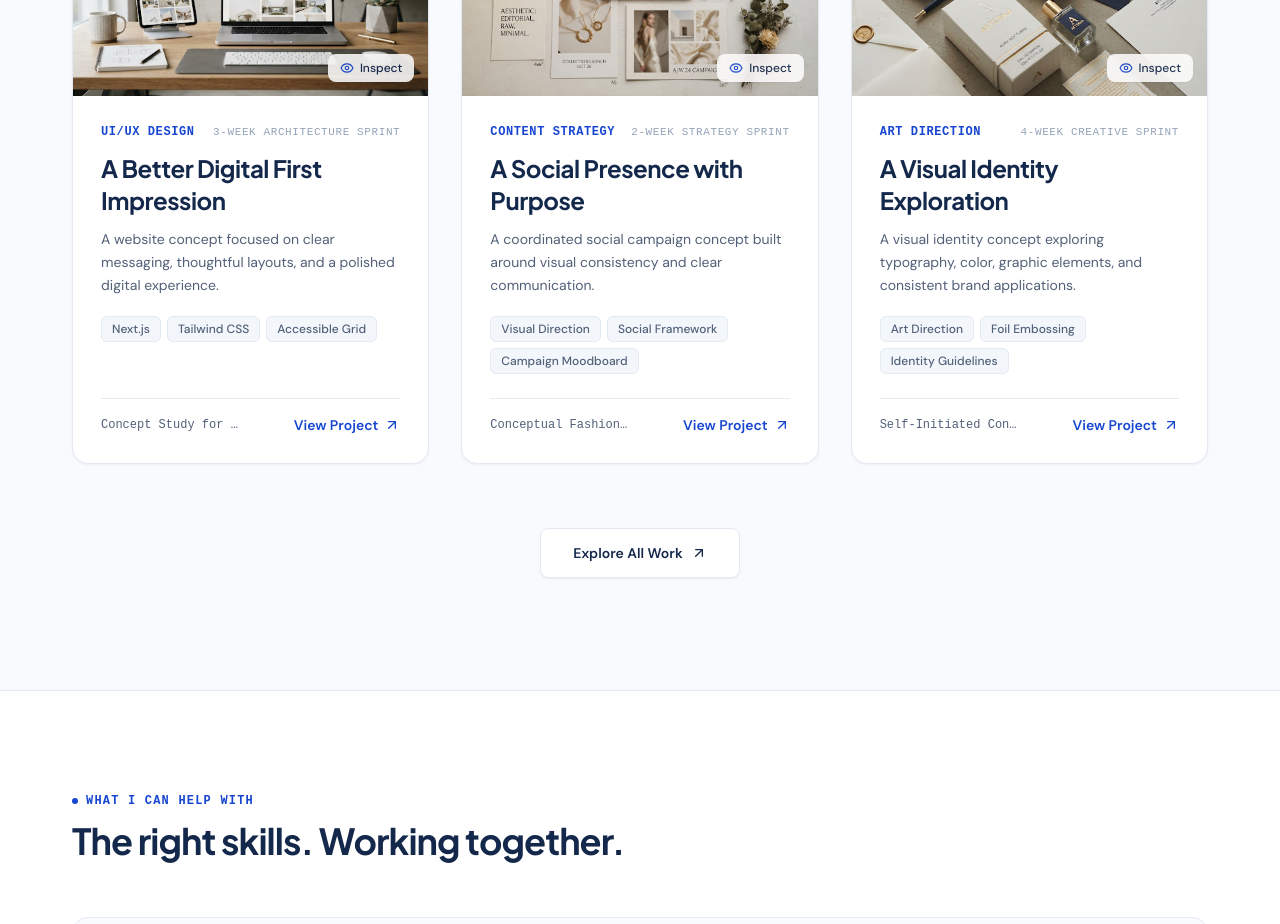
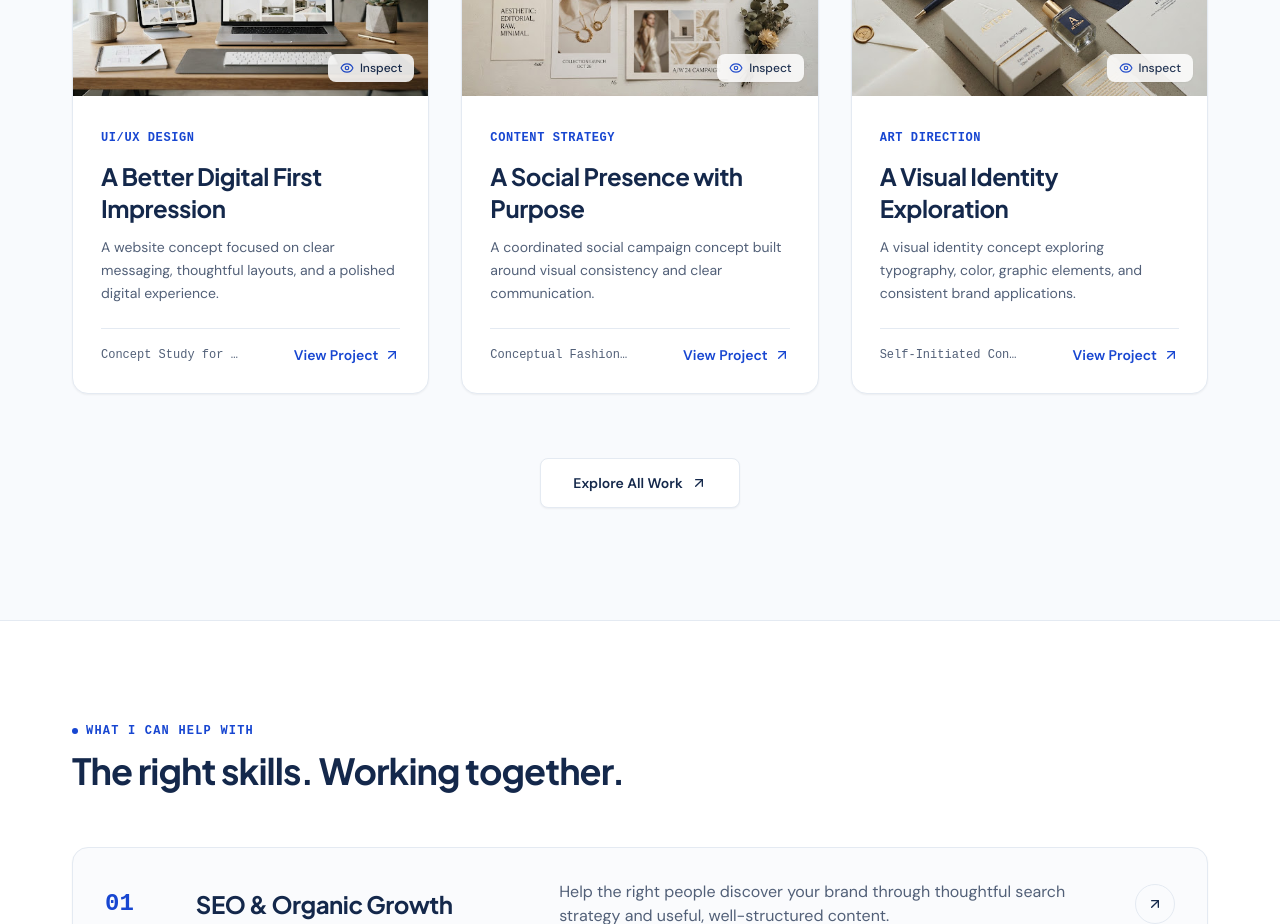
Before and after one commit to gauravnagar7504-dot/somyakhandelwal, a React (Vite) app: page / in a window 1280 px wide. Shown: the part 1400-2324 px from the top of the page. Built offline with nearby package versions, Linux system fonts and the light colour scheme.

Commit message:
Remove deliverable tags and sprint timeline detail from selected work cards

```diff
--- a/src/pages/HomePage.tsx
+++ b/src/pages/HomePage.tsx
@@ -288,13 +288,10 @@ export const HomePage: React.FC = () => {
                 {/* Content Container (flex-col justify-between guarantees identical bottom alignment) */}
                 <div className="p-6 sm:p-7 flex flex-col flex-1 justify-between">
                   <div>
-                    {/* Role & Timeline Header */}
-                    <div className="flex items-center justify-between text-xs uppercase tracking-wider mb-3">
-                      <span className="font-semibold text-cobalt font-mono">
+                    {/* Role Header (Sprint detail removed) */}
+                    <div className="mb-3">
+                      <span className="font-semibold text-cobalt font-mono text-xs uppercase tracking-wider">
                         {project.role.split(',')[0]}
-                      </span>
-                      <span className="font-mono text-slate-400 text-[11px]">
-                        {project.timeline}
                       </span>
                     </div>
 
@@ -307,21 +304,9 @@ export const HomePage: React.FC = () => {
                     </h3>
 
                     {/* Project Brief */}
-                    <p className="text-sm text-slate-text leading-relaxed mb-5 line-clamp-3 min-h-[4.25rem]">
+                    <p className="text-sm text-slate-text leading-relaxed line-clamp-3 mb-6">
                       {project.brief}
                     </p>
-
-                    {/* Deliverable Tags */}
-                    <div className="flex flex-wrap gap-1.5 mb-6">
-                      {project.tags.slice(0, 3).map((tag, idx) => (
-                        <span
-                          key={idx}
-                          className="px-2.5 py-1 rounded-md text-xs font-medium bg-slate-surface text-slate-text border border-slate-border"
-                        >
-                          {tag}
-                        </span>
-                      ))}
-                    </div>
                   </div>
 
                   {/* Bottom-Pinned Footer Bar */}
```
